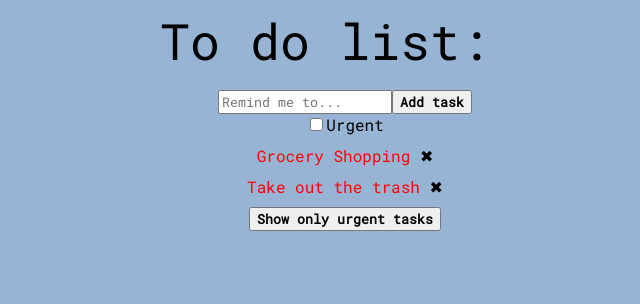
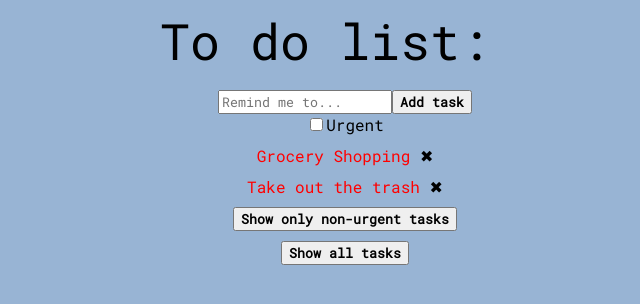
Before and after one commit to cfcmeireles/to-do-app, a Vue app: page / in a window 1280 px wide. Both pictures are taken after a click on the button "Show only urgent tasks". Shown: the top 304 px of the page, without its empty margins (315-955 px from the left). Built offline with nearby package versions, Linux system fonts and the light colour scheme.

Commit message:
added toggle between urgent and non urgent tasks and custom messages for when tasks, urgent tasks or non urgent tasks are empty

```diff
--- a/src/App.vue
+++ b/src/App.vue
@@ -7,17 +7,39 @@
       Add task</button
     ><br /><input type="checkbox" v-model="isChecked" />Urgent
     <li
-      v-for="(task, index) in tasks"
+      v-for="(task, index) in filterTasks"
       :key="index"
       :class="[task.urgent === true ? 'urgent' : '']"
     >
       {{ task.text }}
       <span class="close-btn" @click="removeTask(task)">&#x2716;</span>
     </li>
-    <button class="showUrgent-btn" @click="showUrgent">
+    <p v-show="emptyList">You have no tasks left to do today!</p>
+    <p v-show="!emptyList && emptyUrgentList">
+      You currently have no <span style="color: red">urgent</span> tasks to
+      handle
+    </p>
+    <p v-show="!emptyList && emptyNonUrgentList">
+      You currently have no non-urgent tasks to handle
+    </p>
+    <button
+      class="showUrgent-btn"
+      @click="toggleUrgent"
+      v-if="this.showOnlyUrgent"
+    >
+      Show only non-urgent tasks
+    </button>
+    <button class="showUrgent-btn" @click="toggleUrgent" v-else>
       Show only urgent tasks
     </button>
     <br />
+    <button
+      class="showAll-btn"
+      @click="showAllTasks"
+      v-show="this.showOnlyUrgent || this.showOnlyUrgent === false"
+    >
+      Show all tasks
+    </button>
   </ul>
 </template>
 
@@ -45,7 +67,32 @@ export default {
         urgent: false,
       },
       isChecked: false,
+      showOnlyUrgent: null,
     };
+  },
+  computed: {
+    filterTasks() {
+      if (this.showOnlyUrgent) {
+        return this.tasks.filter((item) => item.urgent === true);
+      } else if (this.showOnlyUrgent === null) {
+        return this.tasks;
+      } else {
+        return this.tasks.filter((item) => item.urgent === false);
+      }
+    },
+    emptyList() {
+      return this.tasks.length === 0 ? true : false;
+    },
+    emptyUrgentList() {
+      const urgentList = this.tasks.filter((item) => item.urgent === true);
+      return this.showOnlyUrgent && urgentList.length === 0 ? true : false;
+    },
+    emptyNonUrgentList() {
+      const nonurgentList = this.tasks.filter((item) => item.urgent === false);
+      return this.showOnlyUrgent === false && nonurgentList.length === 0
+        ? true
+        : false;
+    },
   },
   methods: {
     addTask() {
@@ -59,13 +106,14 @@ export default {
         this.newTask.urgent = false;
       }
     },
-    removeTask(id) {
-      this.tasks = this.tasks.filter((element) => element !== id);
+    removeTask(task) {
+      this.tasks = this.tasks.filter((element) => element !== task);
     },
-    showUrgent() {
-      this.tasks = this.tasks.filter((element) => {
-        return element.urgent === true;
-      });
+    toggleUrgent() {
+      this.showOnlyUrgent = !this.showOnlyUrgent;
+    },
+    showAllTasks() {
+      this.showOnlyUrgent = null;
     },
   },
 };
@@ -74,7 +122,6 @@ export default {
 <style>
 * {
   font-family: "Roboto Mono", monospace;
-
   color: black;
 }
 
@@ -101,7 +148,8 @@ button {
   cursor: pointer;
 }
 
-.showUrgent-btn {
+.showUrgent-btn,
+.showAll-btn {
   margin-top: 10px;
 }
 
```
